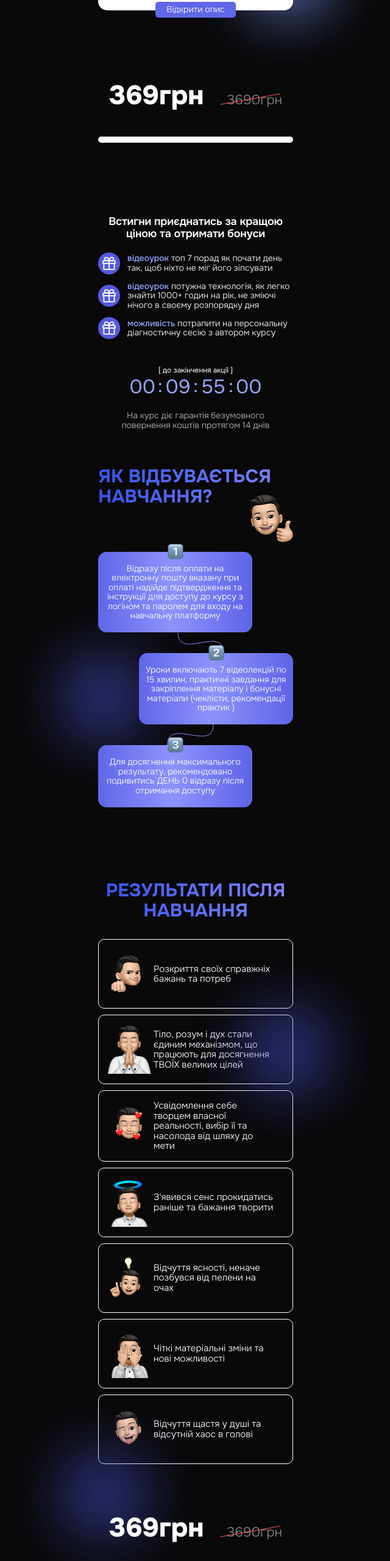
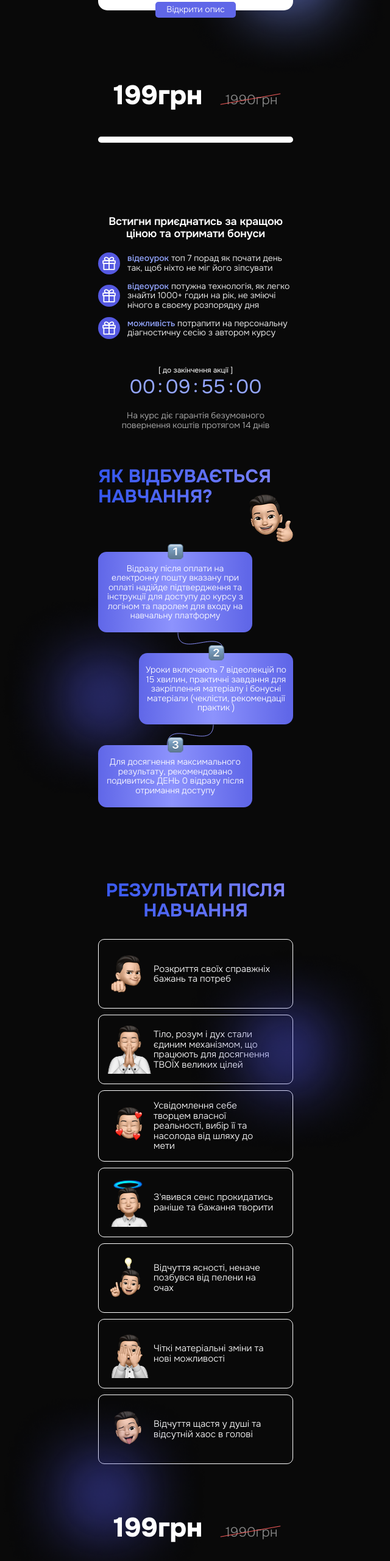
Before and after one commit to RomanIsaiev/work-website-98, a website built with Vite: page index.html in a window 1280 px wide. Shown: the part 4540-7100 px from the top of the page at 61% size, without its empty margins (319-959 px from the left). Built offline with nearby package versions, Linux system fonts and the light colour scheme; a script that the page names is missing.

Commit message:
upd price

```diff
--- a/index.html
+++ b/index.html
@@ -672,7 +672,7 @@
             </ul>
           </div>
           <div class="price-container" id="buy">
-            <p class="price">369грн &nbsp;&nbsp;<span>3690грн</span></p>
+            <p class="price">199грн &nbsp;&nbsp;<span>1990грн</span></p>
             <div class="line-through"></div>
           </div>
           <div id="kwiga-widget-1741601604000"></div>
@@ -1003,7 +1003,7 @@
             </li>
           </ul>
           <div class="price-container">
-            <p class="price">369грн &nbsp;&nbsp;<span>3690грн</span></p>
+            <p class="price">199грн &nbsp;&nbsp;<span>1990грн</span></p>
             <div class="line-through"></div>
           </div>
           <a class="btn" href="#buy">Приєднатись зі Знижкою -90%</a>
```
